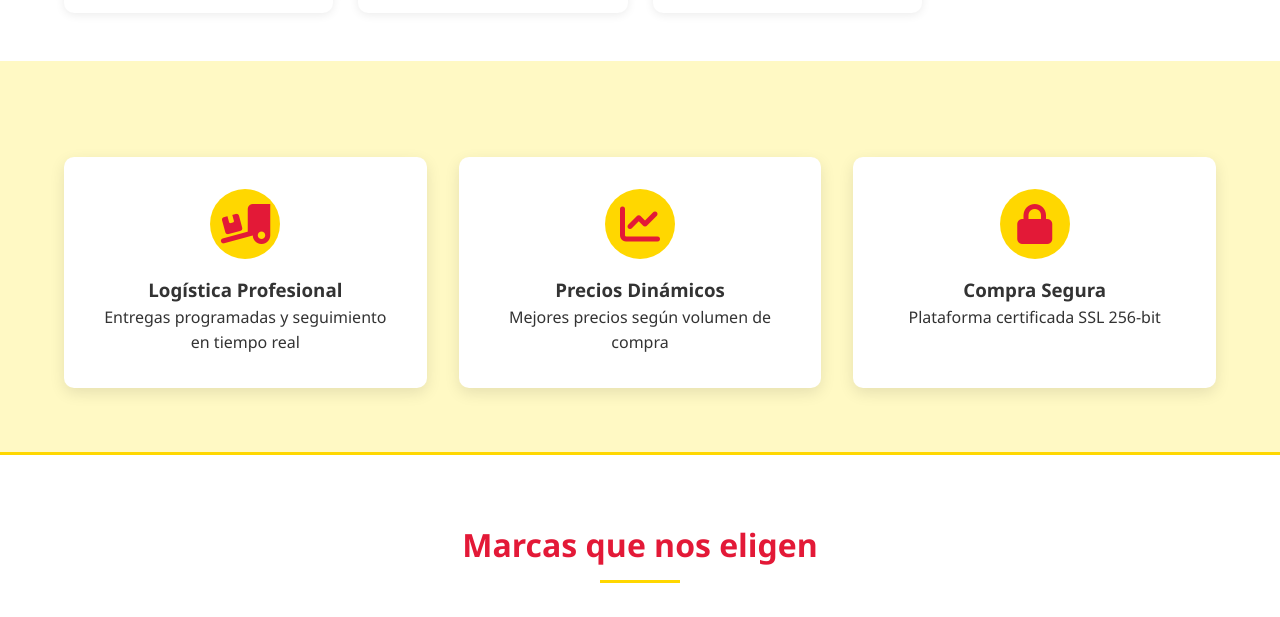
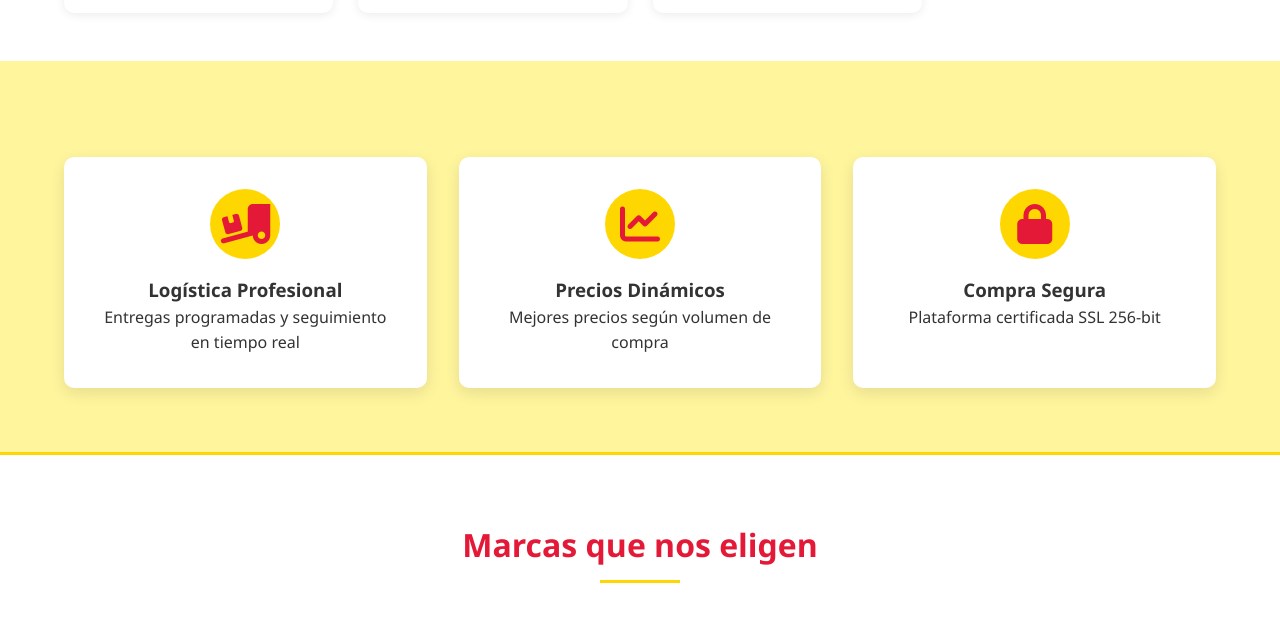
Before and after one commit to bossinblack/WEB-YUNTA, a plain HTML site: page index.html in a window 1280 px wide. Shown: the part 2128-2745 px from the top of the page. Drawn offline with Linux system fonts and the light colour scheme.

Commit message:
Update styles.css
cambio color amarillo

```diff
--- a/CSS/styles.css
+++ b/CSS/styles.css
@@ -6,7 +6,7 @@
     --light-color: #FFFFFF;
     --gray-color: #333333;
     --red-light: #FF6B6B;
-    --yellow-light: #FFF9C4;
+    --yellow-light: #FFF59D;
 }
 
 /* Reset y estilos base */
```
